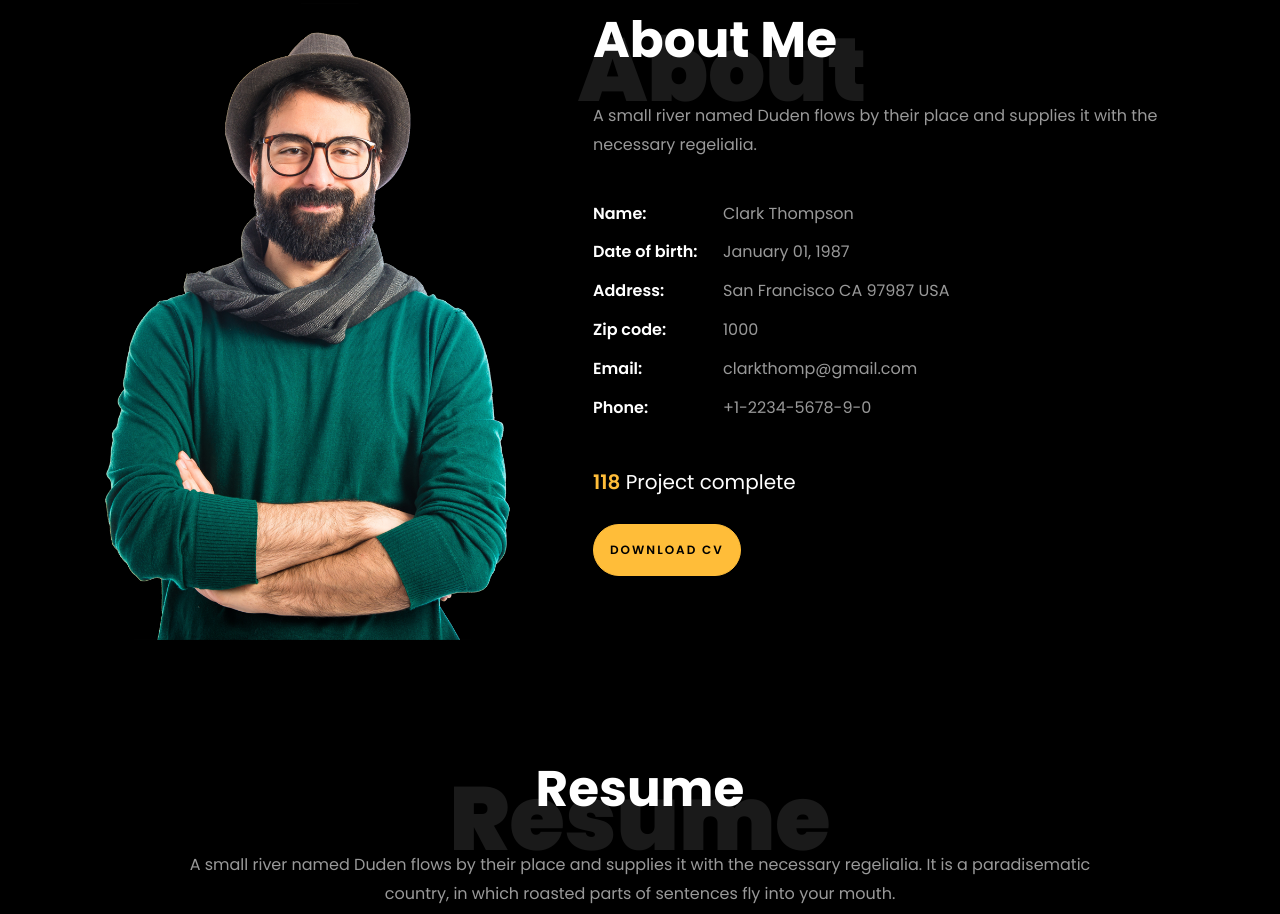
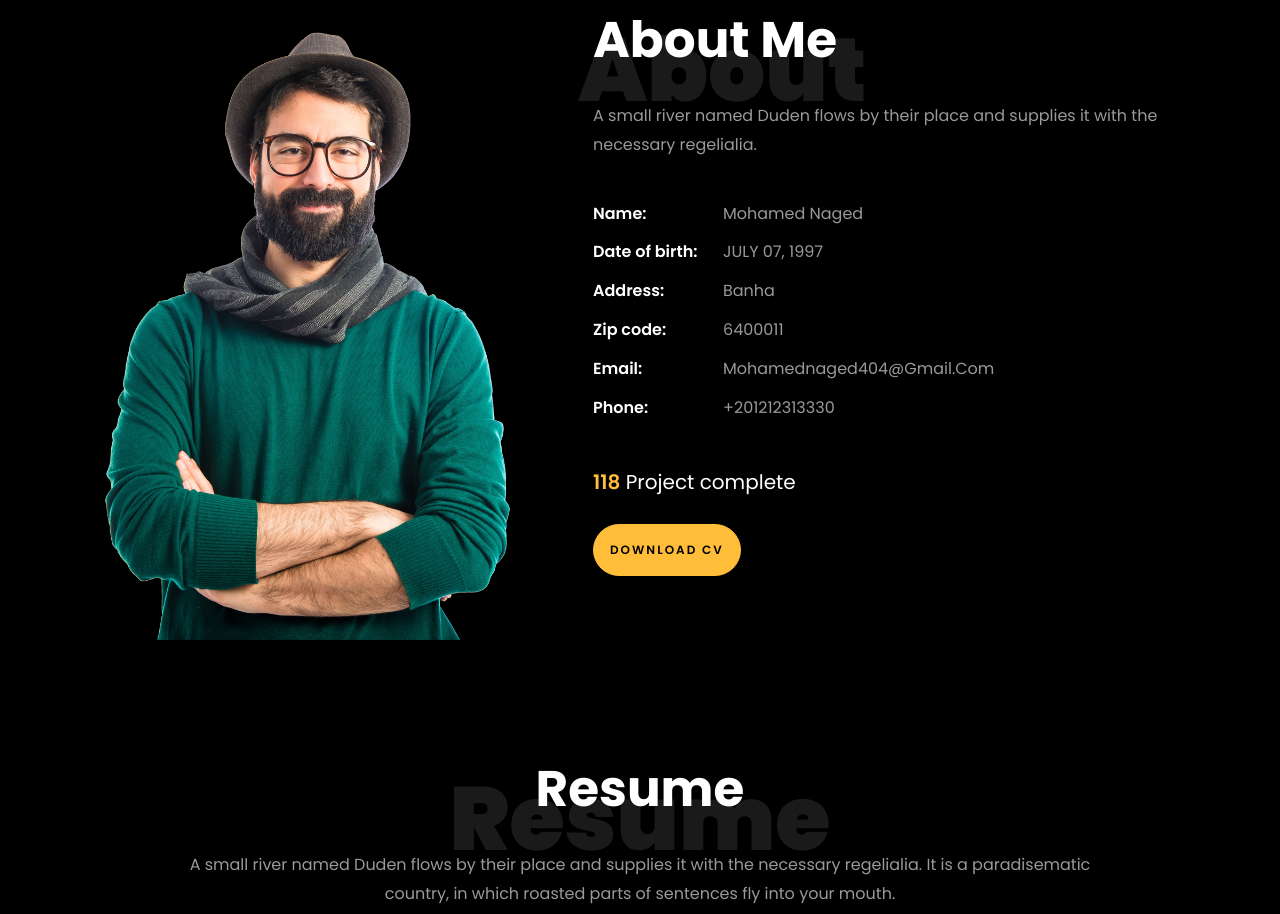
Before and after one commit to Naaaaged77/Naaaaged77, a plain HTML site: page index.html in a window 1280 px wide. Shown: the part 859-1773 px from the top of the page. Drawn offline with Linux system fonts and the light colour scheme; files whose address does not match are found by name.

Commit message:
Update index.html
Signed-off-by: Mohamed Naged <118994891+Naaaaged77@users.noreply.github.com>

```diff
--- a/index.html
+++ b/index.html
@@ -1,7 +1,7 @@
 <!DOCTYPE html>
 <html lang="en">
   <head>
-    <title>Clark - Free Bootstrap 4 Template by Colorlib</title>
+    <title>MOHAMED_NAGED_PROTOFOLIO</title>
     <meta charset="utf-8">
     <meta name="viewport" content="width=device-width, initial-scale=1, shrink-to-fit=no">
 
@@ -27,7 +27,7 @@
 
     <nav class="navbar navbar-expand-lg navbar-dark ftco_navbar ftco-navbar-light site-navbar-target" id="ftco-navbar">
 	    <div class="container">
-			<a class="navbar-brand" href="index.html">Mohamed</a>
+			<a class="navbar-brand" href="index.html">Naged</a>
 	      <button class="navbar-toggler js-fh5co-nav-toggle fh5co-nav-toggle" type="button" data-toggle="collapse" data-target="#ftco-nav" aria-controls="ftco-nav" aria-expanded="false" aria-label="Toggle navigation">
 	        <span class="oi oi-menu"></span> Menu
 	      </button>
@@ -104,12 +104,12 @@
 		            <h2 class="mb-4">About Me</h2>
 		            <p>A small river named Duden flows by their place and supplies it with the necessary regelialia.</p>
 		            <ul class="about-info mt-4 px-md-0 px-2">
-		            	<li class="d-flex"><span>Name:</span> <span>Clark Thompson</span></li>
-		            	<li class="d-flex"><span>Date of birth:</span> <span>January 01, 1987</span></li>
-		            	<li class="d-flex"><span>Address:</span> <span>San Francisco CA 97987 USA</span></li>
-		            	<li class="d-flex"><span>Zip code:</span> <span>1000</span></li>
-		            	<li class="d-flex"><span>Email:</span> <span>clarkthomp@gmail.com</span></li>
-		            	<li class="d-flex"><span>Phone: </span> <span>+1-2234-5678-9-0</span></li>
+		            	<li class="d-flex"><span>Name:</span> <span>Mohamed Naged</span></li>
+		            	<li class="d-flex"><span>Date of birth:</span> <span>JULY 07, 1997</span></li>
+		            	<li class="d-flex"><span>Address:</span> <span>Banha</span></li>
+		            	<li class="d-flex"><span>Zip code:</span> <span>6400011</span></li>
+		            	<li class="d-flex"><span>Email:</span> <span>Mohamednaged404@Gmail.Com</span></li>
+		            	<li class="d-flex"><span>Phone: </span> <span>+201212313330</span></li>
 		            </ul>
 		          </div>
 		        </div>
```
